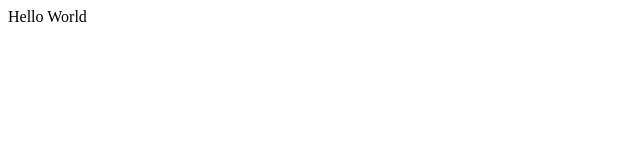
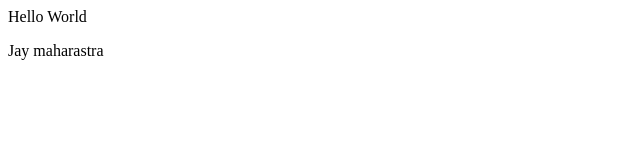
Before and after one commit to TusharRao8334/newRepo, a plain HTML site: page index.html in a window 1280 px wide. Shown: the full height of the page, 0-640 px from the left. Drawn offline with Linux system fonts and the light colour scheme.

Commit message:
para added

```diff
--- a/index.html
+++ b/index.html
@@ -1,3 +1,4 @@
 <html>
 <p> Hello World </p>
+<p>Jay maharastra </p>
 </html>
```
